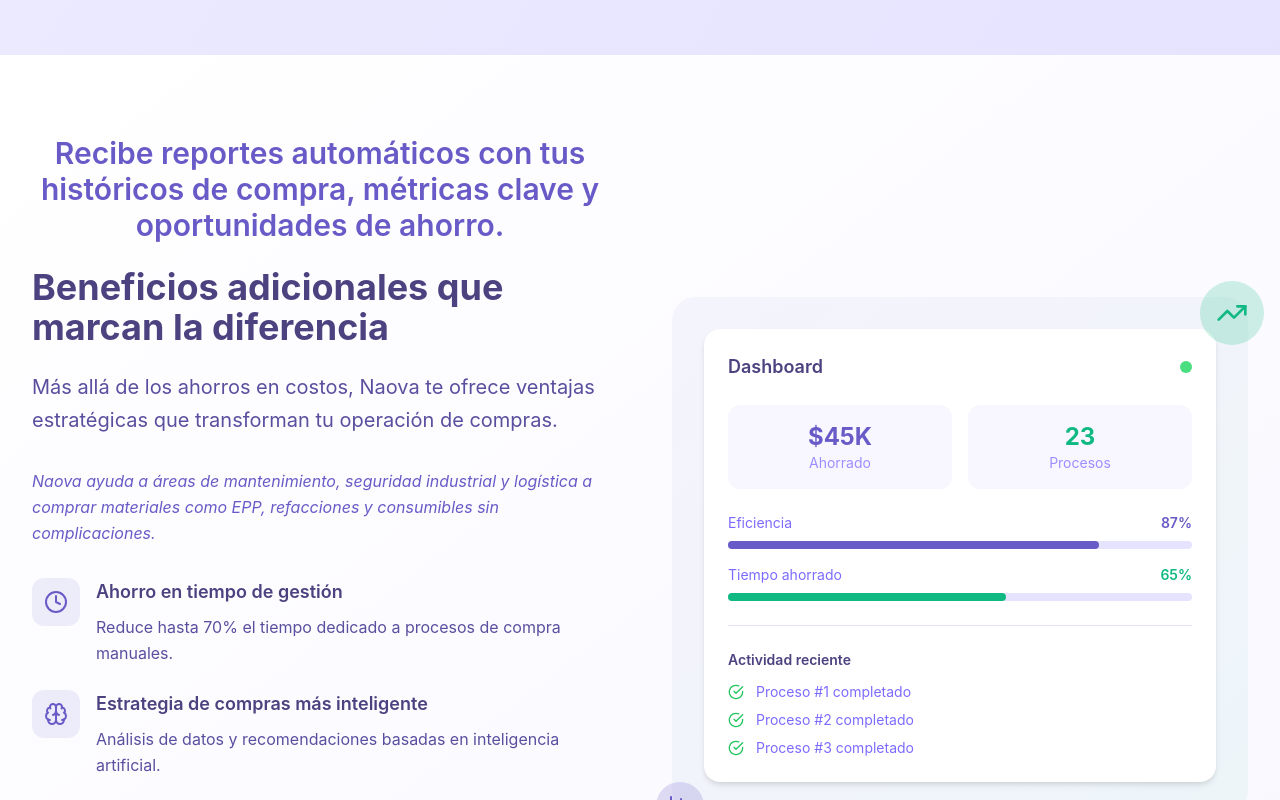
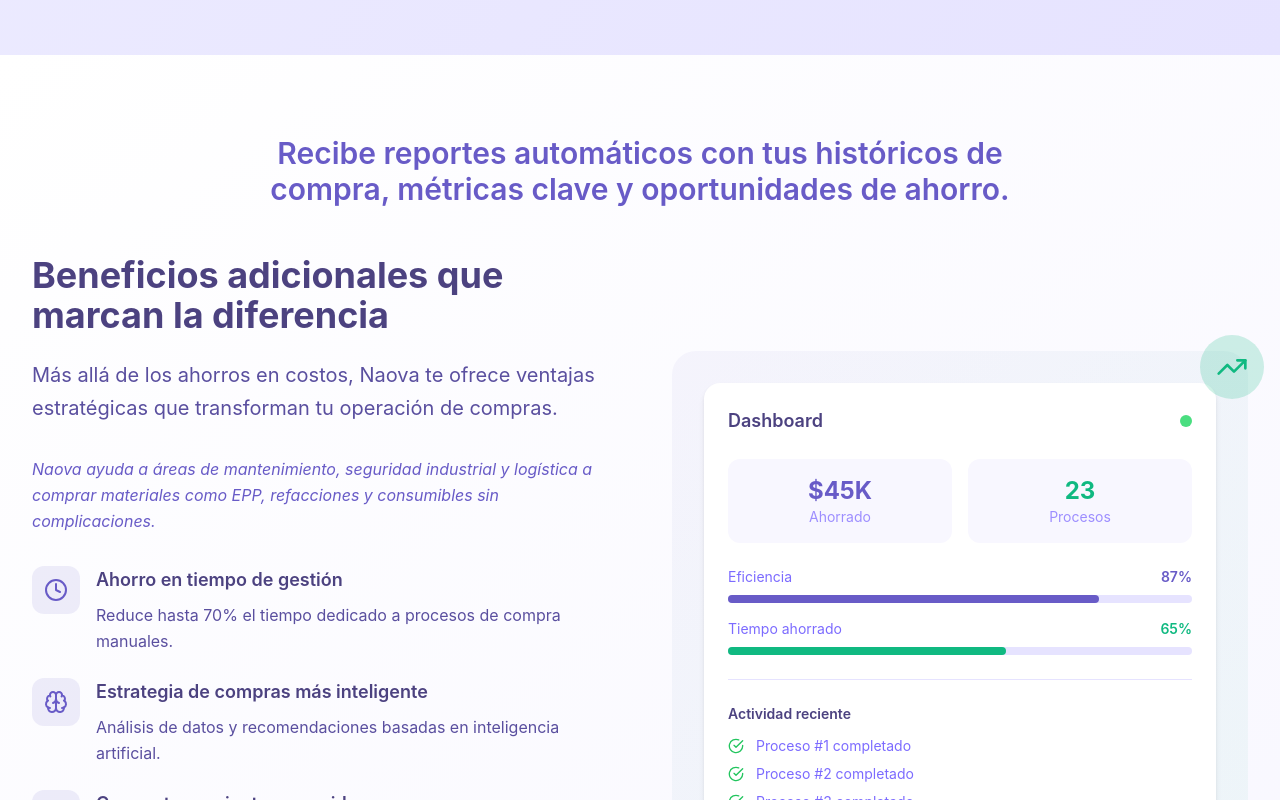
Before and after one commit to victor-4502/naova_mvp, a Next.js app: page / in a window 1280 px wide. Shown: the part 3960-4760 px from the top of the page. Built offline with nearby package versions, Linux system fonts and the light colour scheme.

Commit message:
Separa tagline de beneficios y lo centra en el layout

```diff
--- a/components/Benefits.tsx
+++ b/components/Benefits.tsx
@@ -64,17 +64,25 @@
           whileInView="visible"
           viewport={{ once: true, margin: '-100px' }}
           variants={containerVariants}
+          className="mb-12 text-center"
+        >
+          <motion.p
+            variants={itemVariants}
+            className="text-2xl md:text-3xl font-semibold text-primary leading-relaxed max-w-3xl mx-auto"
+          >
+            Recibe reportes automáticos con tus históricos de compra, métricas clave y oportunidades de ahorro.
+          </motion.p>
+        </motion.div>
+
+        <motion.div
+          initial="hidden"
+          whileInView="visible"
+          viewport={{ once: true, margin: '-100px' }}
+          variants={containerVariants}
           className="grid lg:grid-cols-2 gap-16 items-center"
         >
           {/* Content */}
           <div>
-            <motion.p
-              variants={itemVariants}
-              className="text-2xl md:text-3xl font-semibold text-primary mb-6 leading-relaxed text-center"
-            >
-              Recibe reportes automáticos con tus históricos de compra, métricas clave y oportunidades de ahorro.
-            </motion.p>
-
             <motion.h2
               variants={itemVariants}
               className="text-3xl md:text-4xl font-bold text-gray-900 mb-6"
```
